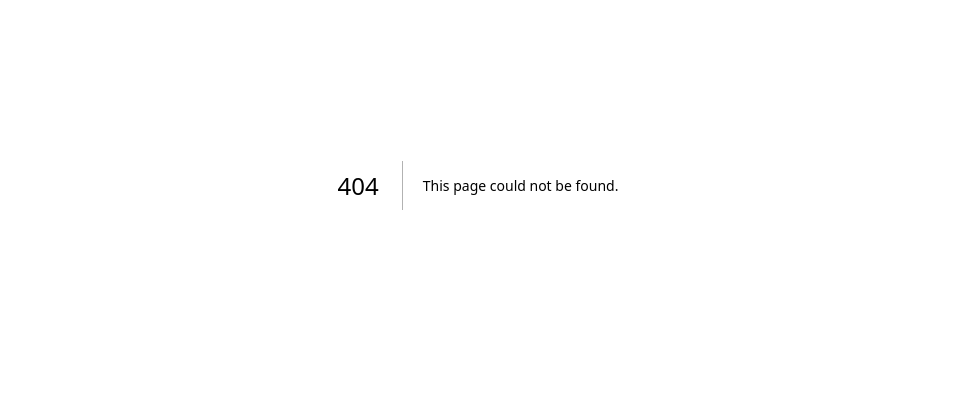
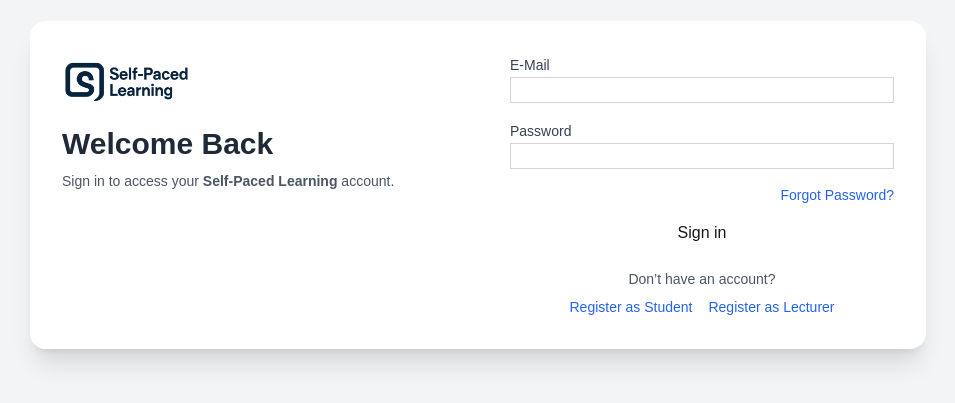
Before and after one commit to Uma-MCMXC/self-paced-learning, a Next.js app in the folder frontend/: page /auth/login in a window 1280 px wide. Before the commit this address had no page. Shown: the part 215-618 px from the top of the page, without its empty margins (162-1117 px from the left). Built offline with nearby package versions, Linux system fonts and the light colour scheme.

Commit message:
frontend: home page & login page

```diff
--- /dev/null
+++ b/frontend/app/auth/login/page.tsx
@@ -0,0 +1,94 @@
+'use client'
+
+import { useState } from 'react'
+import Button from '@/app/components/ui/Button'
+import FormInput from '@/app/components/ui/FormInput'
+import Image from 'next/image'
+import Link from 'next/link'
+
+export default function LoginPage() {
+  const [error, setError] = useState('')
+  const [email, setEmail] = useState('')
+  const [password, setPassword] = useState('')
+
+  const handleLogin = (e: React.FormEvent) => {
+    e.preventDefault()
+    alert(`Logging in as ${email}`)
+  }
+
+  return (
+    <div className="min-h-screen flex items-center justify-center bg-gray-100 px-4">
+      <div className="bg-white rounded-2xl shadow-xl flex flex-col md:flex-row w-full max-w-4xl overflow-hidden">
+        {/* Left Panel */}
+        <div className="md:w-1/2 bg-white p-8 flex flex-col justify-start">
+          <div className="mb-8">
+            <Link href="/" className="w-fit">
+              <Image
+                src="/uploads/logo/logo.png"
+                alt="Self-Paced Learning Logo"
+                width={130}
+                height={130}
+                className="mb-4 cursor-pointer"
+                unoptimized
+              />
+            </Link>
+
+            <h2 className="text-3xl font-bold text-gray-800 mb-2">Welcome Back</h2>
+            <p className="text-sm text-gray-600 leading-relaxed">
+              Sign in to access your <strong>Self-Paced Learning</strong> account.
+            </p>
+          </div>
+        </div>
+
+        {/* Right Panel - Form */}
+        <div className="md:w-1/2 p-8">
+          <form onSubmit={handleLogin} className="space-y-4">
+            <FormInput
+              type="email"
+              id="email"
+              label="E-Mail"
+              value={email}
+              onChange={(e) => setEmail(e.target.value)}
+              error={error}
+              required
+            />
+
+            <FormInput
+              type="password"
+              id="password"
+              label="Password"
+              value={password}
+              onChange={(e) => setPassword(e.target.value)}
+              error={error}
+              required
+            />
+
+            {error && <p className="text-red-500 text-sm text-center">{error}</p>}
+
+            <div className="text-sm text-blue-600 hover:underline cursor-pointer text-right">
+              Forgot Password?
+            </div>
+
+            <Button label="Sign in" variant="primary" size="md" className="w-full" />
+          </form>
+
+          <p className="mt-6 text-sm text-center text-gray-600">Don’t have an account?</p>
+          <div className="mt-2 flex justify-center gap-4">
+            <a
+              href="/register/student"
+              className="text-blue-600 hover:underline text-sm font-medium"
+            >
+              Register as Student
+            </a>
+            <a
+              href="/register/lecturer"
+              className="text-blue-600 hover:underline text-sm font-medium"
+            >
+              Register as Lecturer
+            </a>
+          </div>
+        </div>
+      </div>
+    </div>
+  )
+}
--- a/frontend/app/components/ui/Button.tsx
+++ b/frontend/app/components/ui/Button.tsx
@@ -6,7 +6,8 @@ import Link from 'next/link'
 
 type ButtonProps = {
   label: string
-  href?: string // ✅ รองรับการใช้เป็น Link
+  href?: string
+  className?: string
   variant?:
     | 'neutral'
     | 'primary'
@@ -26,6 +27,7 @@ type ButtonProps = {
 const Button: React.FC<ButtonProps> = ({
   label,
   href,
+  className,
   variant = 'primary',
   size = 'md',
   fullWidth = false,
@@ -52,7 +54,8 @@ const Button: React.FC<ButtonProps> = ({
       'btn-lg': size === 'lg',
     },
     fullWidth && 'w-full',
-    disabled && 'btn-disabled'
+    disabled && 'btn-disabled',
+    className
   )
 
   return href ? (
--- a/frontend/app/components/ui/FormInput.tsx
+++ b/frontend/app/components/ui/FormInput.tsx
@@ -28,7 +28,9 @@ export default function FormInput({
   return (
     <div className="form-control w-full">
       <label htmlFor={id} className="mb-1 label">
-        <span className="label-text text-base font-medium">{label}</span>
+        <span className="label-text text-sm font-medium text-gray-700 dark:text-gray-200">
+          {label}
+        </span>
       </label>
       <input
         id={id}
--- a/frontend/app/page.tsx
+++ b/frontend/app/page.tsx
@@ -4,7 +4,7 @@ import Button from './components/ui/Button'
 
 export default function Home() {
   return (
-    <div className="flex flex-col min-h-screen bg-gradient-to-b from-white to-base-200 text-gray-800">
+    <div className="flex flex-col min-h-screen bg-gray-50 from-white to-base-200 text-gray-800">
       {/* Main Content */}
       <main className="flex flex-col flex-1 items-center justify-center px-4 text-center">
         <h1 className="text-5xl md:text-6xl font-extrabold mb-4">Self-Paced Learning</h1>
@@ -13,12 +13,7 @@ export default function Home() {
         </p>
 
         {/* Login Button */}
-        <Button
-          label="Login"
-          variant="primary"
-          size="lg"
-          onClick={() => alert('Redirecting to PSU Passport')}
-        />
+        <Button label="Sign in" variant="primary" size="lg" href="/auth/login" />
 
         {/* ปุ่มเพิ่มเติม */}
         <div className="mt-8 flex flex-wrap gap-4 justify-center">
```
Also changed, not shown: frontend/public/uploads/logo/logo.png (added).
